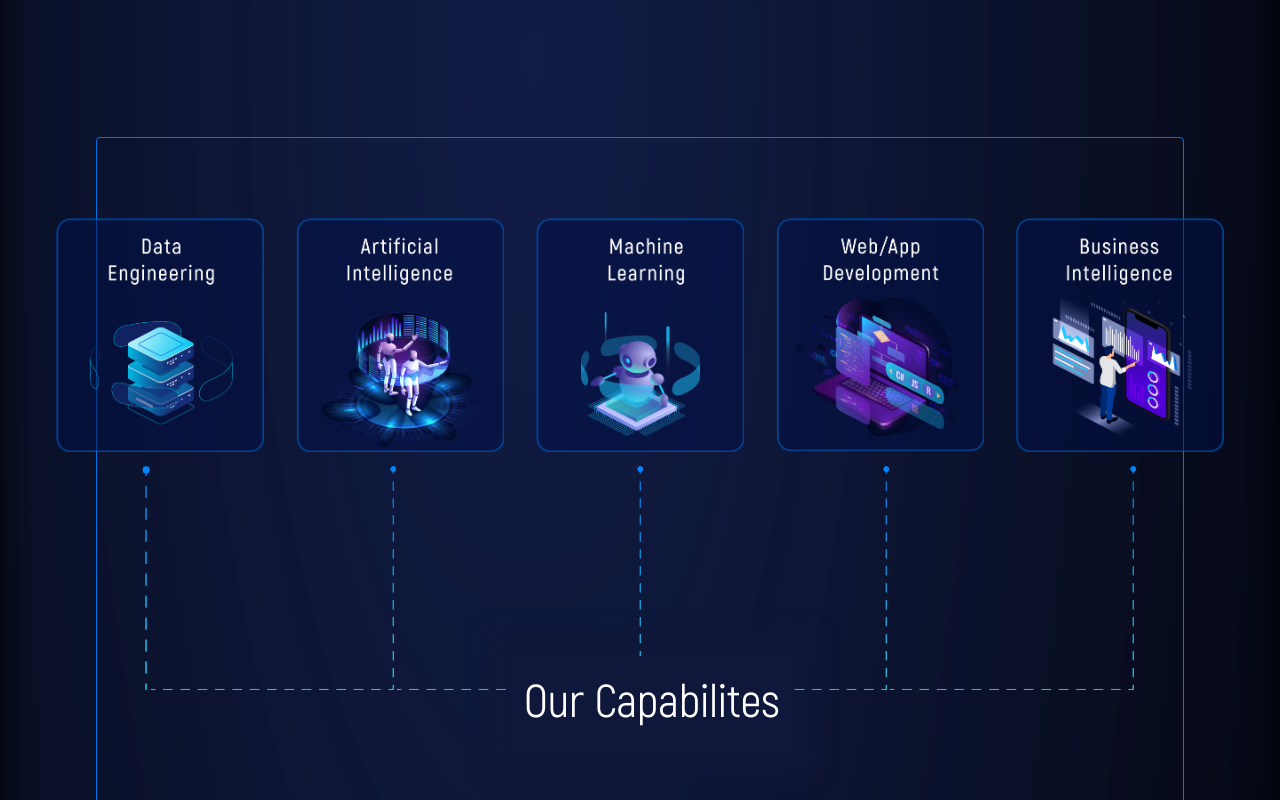
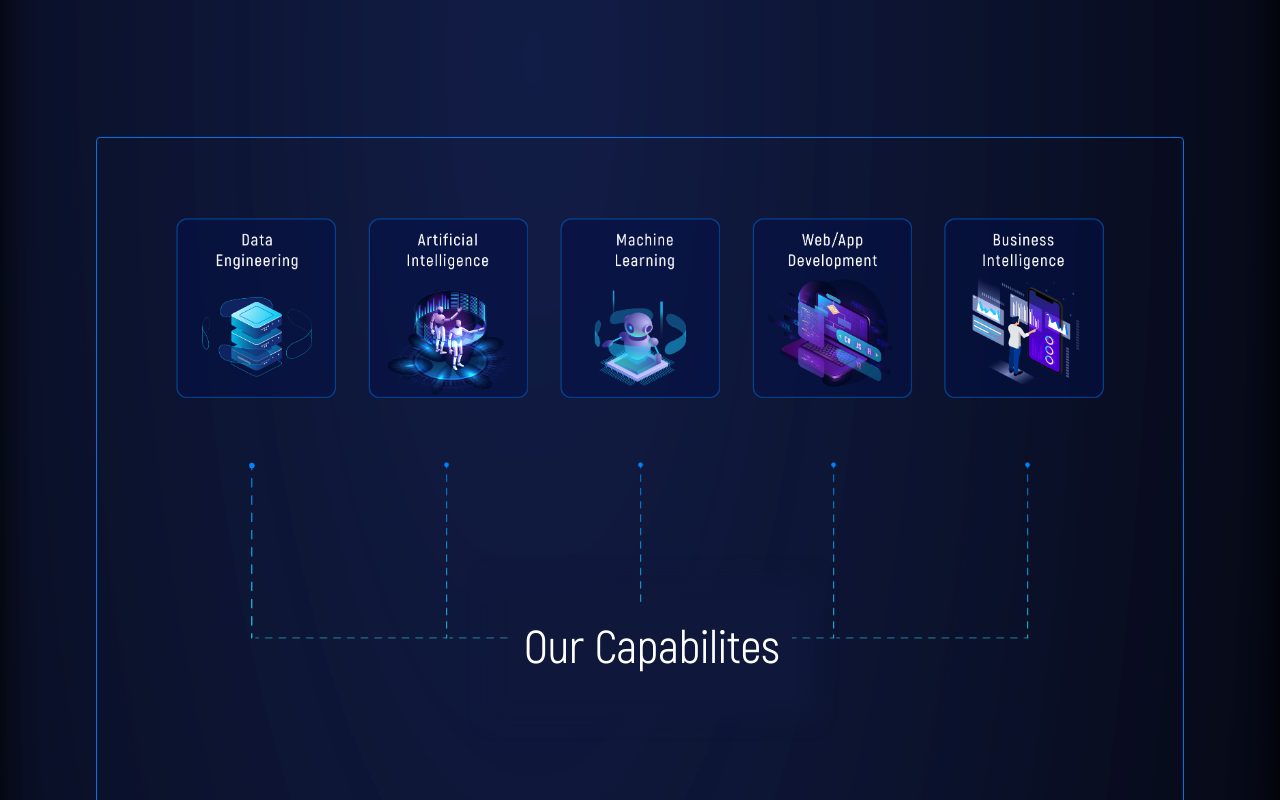
Before and after one commit to Daniel-Magar/EKOv1.1, a React (Create React App) app: page / in a window 1280 px wide. Shown: the part 3820-4620 px from the top of the page. Built offline with nearby package versions, Linux system fonts and the light colour scheme.

Commit message:
our solved cases2

```diff
--- a/src/components/Bridge.jsx
+++ b/src/components/Bridge.jsx
@@ -32,7 +32,7 @@ const Bridge = () => {
                   technology to help you grow towards your business goals.
                 </p>
               </div>
-              <div className="grid grid-cols-2 md:grid-cols-3 lg:grid-cols-4 xl:grid-cols-4 w-full gap-2 mt-[3rem] lg:mt-[6rem] xl:mt-[10rem]">
+              <div className="grid grid-cols-2 md:grid-cols-3 lg:grid-cols-4 xl:grid-cols-4 w-full gap-2 mt-[3rem] lg:mt-[6rem] xl:mt-[5rem]">
                 <div className="">
                   <div className="w-full relative h-auto">
                     <img src={ai2} alt="" className="object-fill " />
--- a/src/components/Capabilities.jsx
+++ b/src/components/Capabilities.jsx
@@ -11,8 +11,8 @@ import I from "../img/I.png";
 
 const Capabilities = () => {
   return (
-    <section className="h-screen md:h-screen my-[6rem] lg:my-0 md:mt-[30rem]">
-      <section className="mx-5 my-[10rem] md:my-[5rem] h-[45%] md:h-screen lg:h-[85%]  md:pt-0  md:mx-[2rem] xl:mx-[6rem] md:border  md:rounded md:border-bright-blue">
+    <section className="h-screen md:h-screen my-[0rem] lg:my-0 md:mt-[30rem] lg:mt-2 ">
+      <section className="mx-5 my-[10rem] md:my-[5rem] h-[45%] md:h-screen lg:h-[85%] xl:h-[100%]  2xl:h-[85%]  md:pt-0   md:mx-[2rem] xl:mx-[6rem] md:border  md:rounded md:border-bright-blue">
         <div id="parent_div " className="">
           <div id="background"></div>
           <div id="textarea border">
@@ -23,35 +23,35 @@ const Capabilities = () => {
                     src={dataeng}
                     alt=""
                     // className="object-fill"
-                    className="object-fill   md:max-w-[8rem] lg:max-w-[10rem] xl:max-w-[13rem] 2xl:max-w-[15rem] 3xl:max-w-[30rem]"
+                    className="object-fill    md:max-w-[8rem] lg:max-w-[10rem] xl:max-w-[10rem] 2xl:max-w-[15rem] 3xl:max-w-[30rem]"
                   />
                 </div>
                 <div>
                   <img
                     src={artificial}
                     alt=""
-                    className="object-fill  md:max-w-[8rem]  lg:max-w-[10rem] xl:max-w-[13rem] 2xl:max-w-[15rem] 3xl:max-w-[30rem]"
+                    className="object-fill  md:max-w-[8rem]  lg:max-w-[10rem] xl:max-w-[10rem] 2xl:max-w-[15rem] 3xl:max-w-[30rem]"
                   />
                 </div>
                 <div>
                   <img
                     src={ml}
                     alt=""
-                    className="object-fill    md:max-w-[8rem]  lg:max-w-[10rem] xl:max-w-[13rem]  2xl:max-w-[15rem] 3xl:max-w-[30rem]"
+                    className="object-fill    md:max-w-[8rem]  lg:max-w-[10rem] xl:max-w-[10rem]  2xl:max-w-[15rem] 3xl:max-w-[30rem]"
                   />
                 </div>
                 <div>
                   <img
                     src={webdev}
                     alt=""
-                    className="object-fill    md:max-w-[8rem]  lg:max-w-[10rem] xl:max-w-[13rem] 2xl:max-w-[15rem] 3xl:max-w-[30rem]"
+                    className="object-fill    md:max-w-[8rem]  lg:max-w-[10rem] xl:max-w-[10rem] 2xl:max-w-[15rem] 3xl:max-w-[30rem]"
                   />
                 </div>
                 <div>
                   <img
                     src={bi}
                     alt=""
-                    className="object-fill    md:max-w-[8rem]  lg:max-w-[10rem] xl:max-w-[13rem] 2xl:max-w-[15rem] 3xl:max-w-[30rem]"
+                    className="object-fill    md:max-w-[8rem]  lg:max-w-[10rem] xl:max-w-[10rem] 2xl:max-w-[15rem] 3xl:max-w-[30rem]"
                   />
                 </div>
               </div>
@@ -61,35 +61,35 @@ const Capabilities = () => {
                   <img
                     src={L}
                     alt=""
-                    className=" md:w-[8rem] md:max-w-[8rem] lg:w-[14rem] lg:max-w-[11rem]  xl:w-[14rem] xl:max-w-[14rem] 2xl:w-[16rem] 2xl:max-w-[16rem]"
+                    className=" md:w-[8rem] md:max-w-[8rem] lg:w-[14rem] lg:max-w-[11rem]  xl:w-[11rem] xl:max-w-[14rem] 2xl:w-[16rem] 2xl:max-w-[16rem]"
                   />
                 </div>
                 <div className="w-full ">
                   <img
                     src={L}
                     alt=""
-                    className=" md:w-[8rem] md:max-w-[8rem] lg:w-[14rem] lg:max-w-[11rem]  xl:w-[14rem] xl:max-w-[14rem] 2xl:w-[16rem] 2xl:max-w-[16rem]"
+                    className=" md:w-[8rem] md:max-w-[8rem] lg:w-[14rem] lg:max-w-[11rem]  xl:w-[11rem] xl:max-w-[14rem] 2xl:w-[16rem] 2xl:max-w-[16rem]"
                   />
                 </div>
                 <div className="w-full ">
                   <img
                     src={L}
                     alt=""
-                    className=" md:w-[8rem] md:max-w-[8rem] lg:w-[14rem] lg:max-w-[11rem]  xl:w-[14rem] xl:max-w-[14rem] 2xl:w-[16rem] 2xl:max-w-[16rem]"
+                    className=" md:w-[8rem] md:max-w-[8rem] lg:w-[14rem] lg:max-w-[11rem]  xl:w-[11rem] xl:max-w-[14rem] 2xl:w-[16rem] 2xl:max-w-[16rem]"
                   />
                 </div>
                 <div className="w-full ">
                   <img
                     src={L}
                     alt=""
-                    className=" md:w-[8rem] md:max-w-[8rem] lg:w-[14rem] lg:max-w-[11rem]  xl:w-[14rem] xl:max-w-[14rem] 2xl:w-[16rem] 2xl:max-w-[16rem]"
+                    className=" md:w-[8rem] md:max-w-[8rem] lg:w-[14rem] lg:max-w-[11rem]  xl:w-[11rem] xl:max-w-[14rem] 2xl:w-[16rem] 2xl:max-w-[16rem]"
                   />
                 </div>
                 <div className="w-full ">
                   <img
                     src={I}
                     alt=""
-                    className=" md:w-[8rem] md:max-w-[8rem] lg:w-[14rem]  lg:max-w-[11rem] xl:w-[14rem] xl:max-w-[14rem] 2xl:w-[16rem] 2xl:max-w-[16rem]"
+                    className=" md:w-[8rem] md:max-w-[8rem] lg:w-[14rem]  lg:max-w-[11rem] xl:w-[11rem] xl:max-w-[14rem] 2xl:w-[16rem] 2xl:max-w-[16rem]"
                   />
                 </div>
               </div>
--- a/src/components/Clients.jsx
+++ b/src/components/Clients.jsx
@@ -137,6 +137,7 @@ const Clients = () => {
             fraud_detection={fraud_detection}
           />
         </div>
+        <div className="text-black bg-white">Get Started</div>
       </div>
     </section>
   );
```
